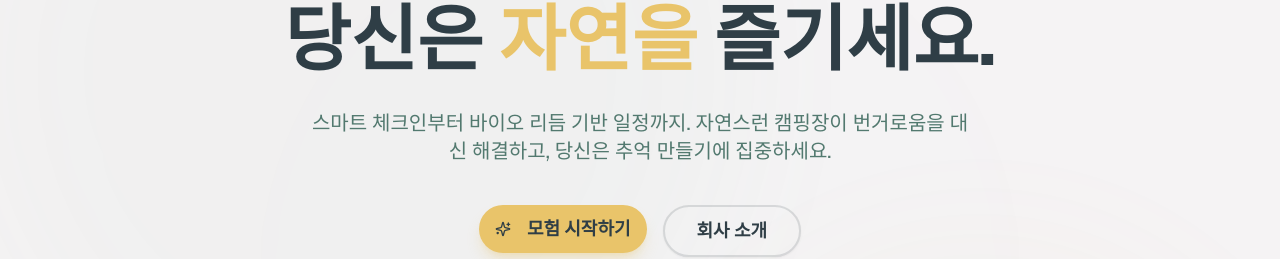
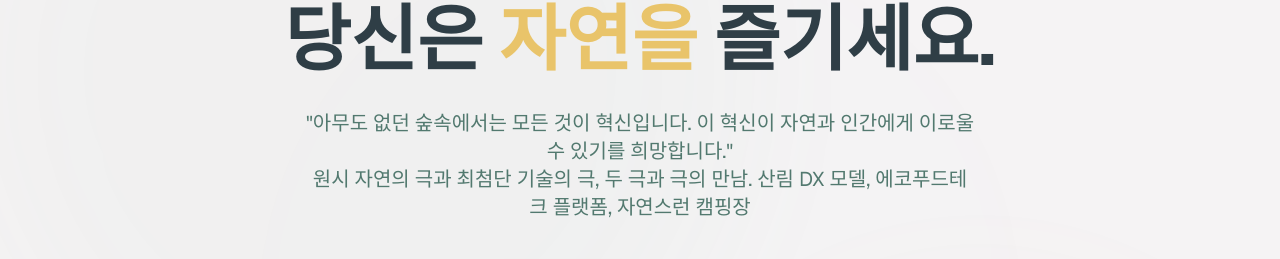
Before and after one commit to Kris-Young-Kim/campx, a Next.js app: page / in a window 1280 px wide. Shown: the part 279-538 px from the top of the page. Built offline with nearby package versions, Linux system fonts and the light colour scheme; no server answers.

Commit message:
h3문구수정

```diff
--- a/src/components/hero-section.tsx
+++ b/src/components/hero-section.tsx
@@ -183,8 +183,9 @@ export function HeroSection() {
             transition={{ duration: 0.7, delay: 1.0 }}
             className="text-lg md:text-xl text-muted-foreground mb-10 max-w-2xl mx-auto"
           >
-            스마트 체크인부터 바이오 리듬 기반 일정까지.
-            자연스런 캠핑장이 번거로움을 대신 해결하고, 당신은 추억 만들기에 집중하세요.
+            "아무도 없던 숲속에서는 모든 것이 혁신입니다. 이 혁신이 자연과 인간에게 이로울 수 있기를 희망합니다."
+            <br />
+            원시 자연의 극과 최첨단 기술의 극, 두 극과 극의 만남. 산림 DX 모델, 에코푸드테크 플랫폼, 자연스런 캠핑장
           </motion.p>
 
           {/* CTA */}
```
